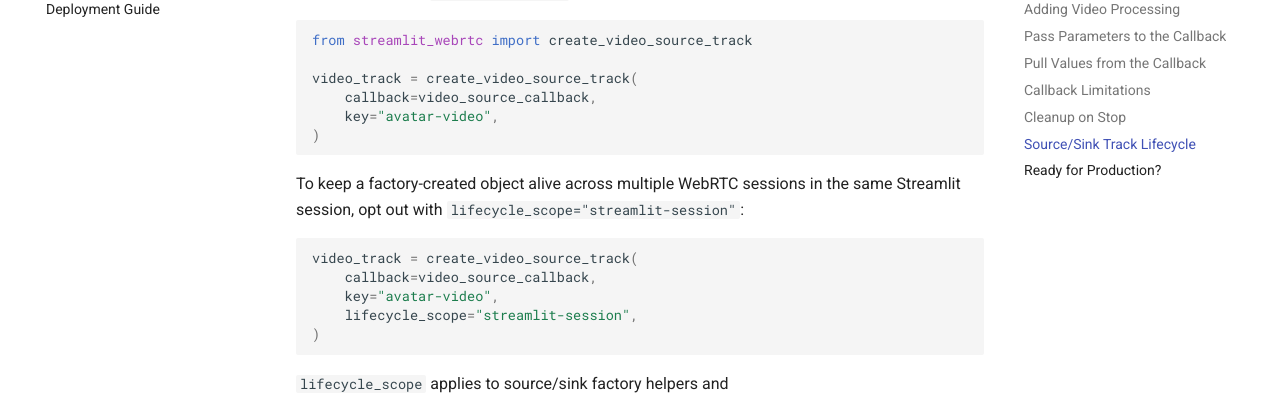
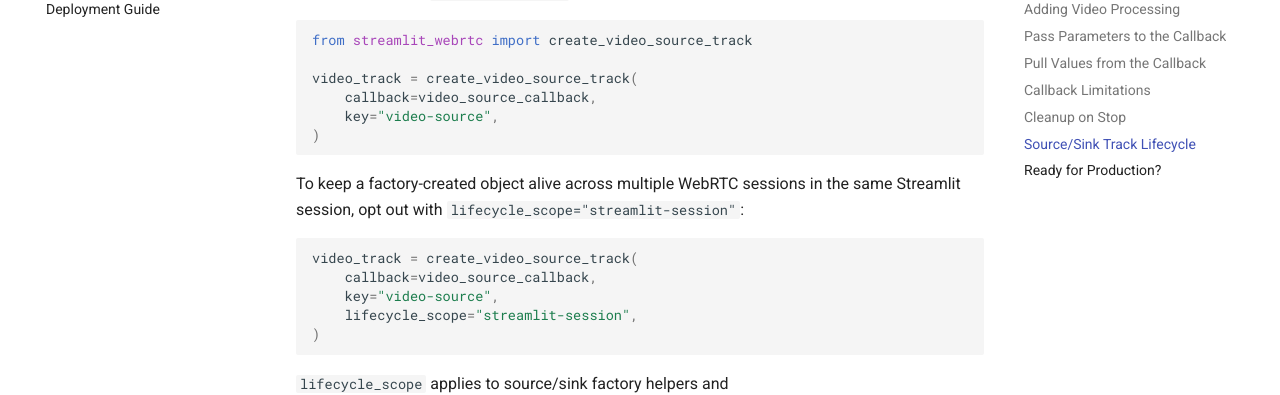
Before and after one commit to whitphx/streamlit-webrtc, an MkDocs documentation site: the page built from docs/tutorial.md, in a window 1280 px wide and 900 px high, scrolled down 6023 px. Shown: the part 153-548 px from the top of the window. Built offline with MkDocs 1.6.1 and Material for MkDocs 9.7.7, drawn with Linux system fonts in a browser that asks for light colours; comment, search, counter and statistics services are not loaded.

Commit message:
Use generic tutorial lifecycle key

````diff
--- a/docs/tutorial.md
+++ b/docs/tutorial.md
@@ -113,7 +113,7 @@
 
 video_track = create_video_source_track(
     callback=video_source_callback,
-    key="avatar-video",
+    key="video-source",
 )
 ```
 
@@ -122,7 +122,7 @@
 ```python
 video_track = create_video_source_track(
     callback=video_source_callback,
-    key="avatar-video",
+    key="video-source",
     lifecycle_scope="streamlit-session",
 )
 ```
````
